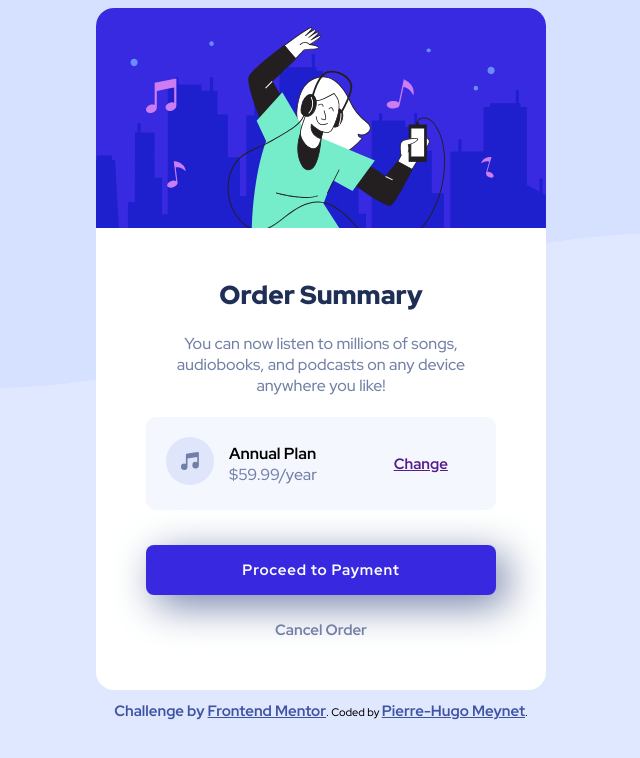
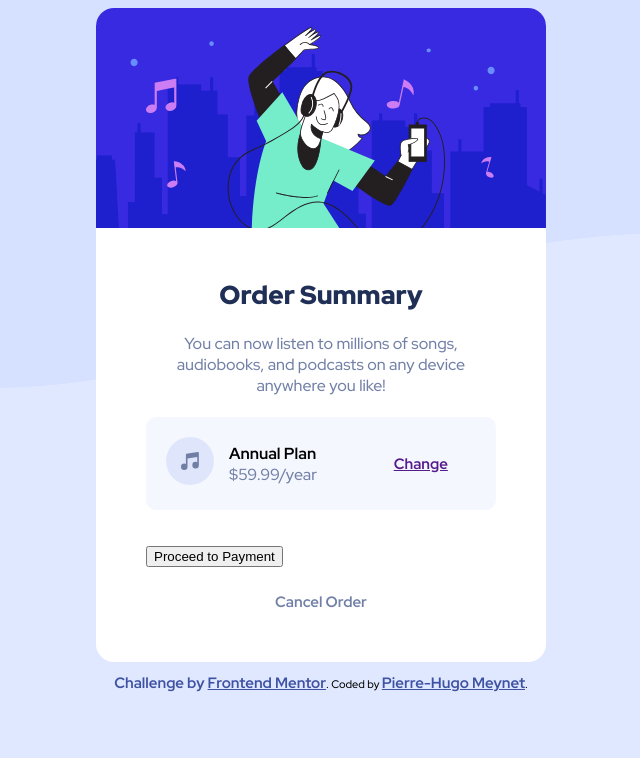
Before and after one commit to phmn27/order-summary-component-main, a plain HTML site: page index.html in a window 1280 px wide. Shown: the whole page, without its empty margins (319-959 px from the left). Drawn offline with Linux system fonts and the light colour scheme.

Commit message:
Update index.html

```diff
--- a/index.html
+++ b/index.html
@@ -34,7 +34,11 @@
   </div>
 
   <div class="btn">
-  <button ><a href="">Proceed to Payment</a></button>
+
+  <form action="">
+    <input type="submit" value="Proceed to Payment" />
+</form>
+
   <span ><a href="" class="cancel">Cancel Order<a></span>
 </div>
 </div>
```
